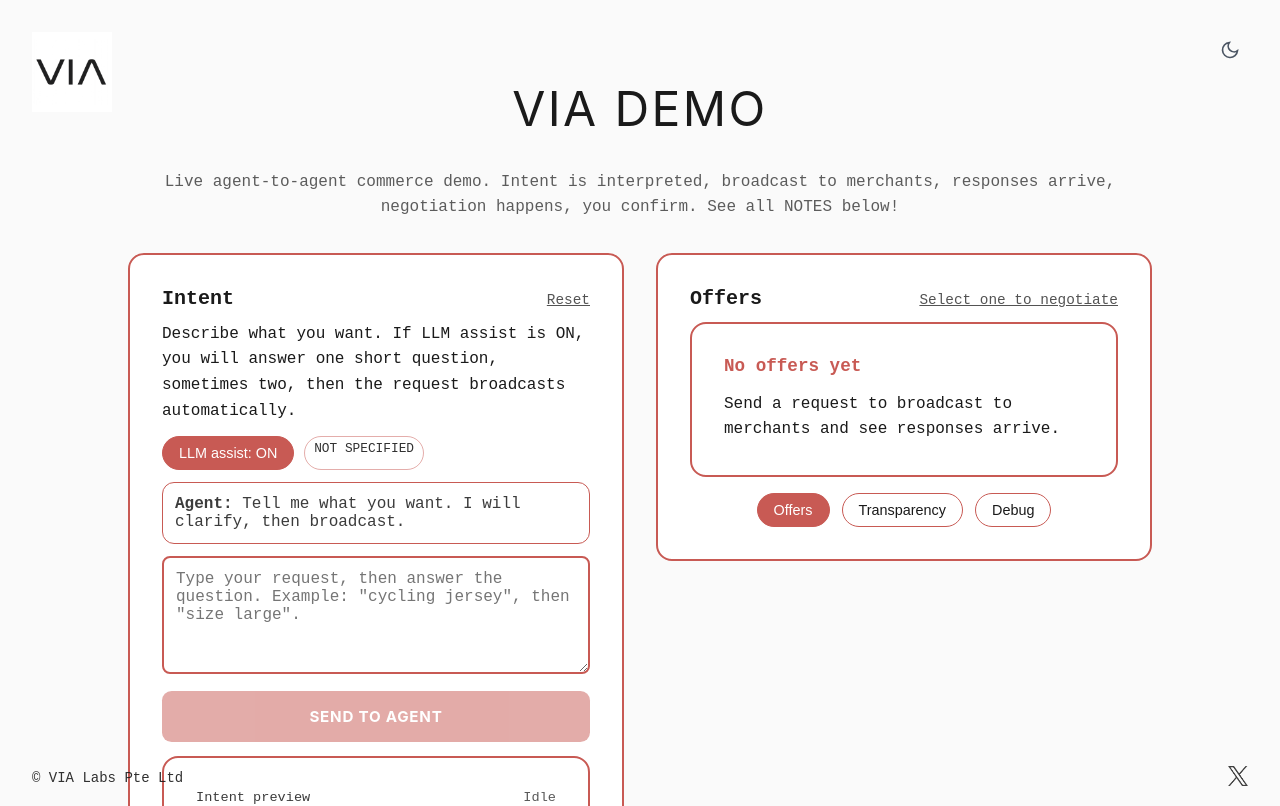
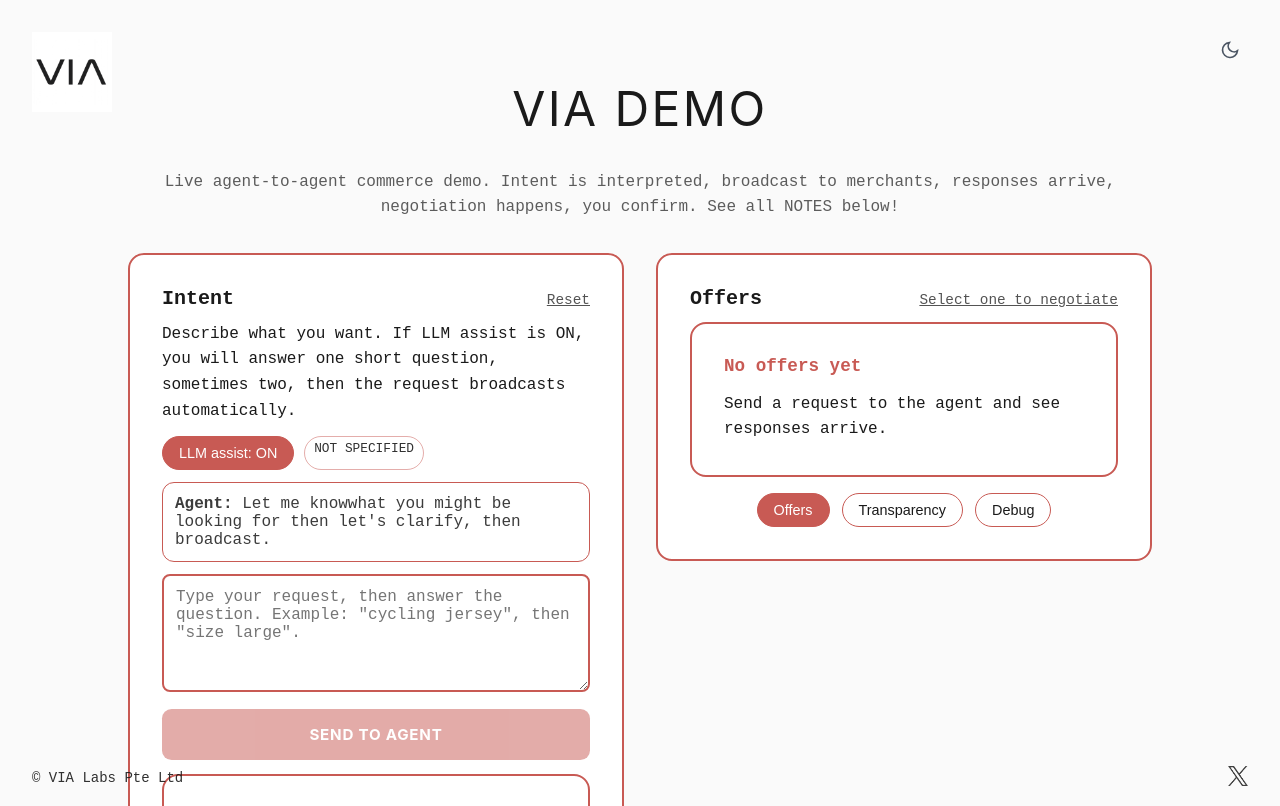
Before and after one commit to richardjhobbs/via_demo, a Next.js app: page / in a window 1280 px wide. Shown: the top 806 px of the page. Built offline with nearby package versions, Linux system fonts and the light colour scheme.

Commit message:
type tidy

```diff
--- a/app/page.tsx
+++ b/app/page.tsx
@@ -540,7 +540,7 @@
               >
                 {miniTurns.length === 0 ? (
                   <div style={{ opacity: 0.85 }}>
-                    <b>Agent:</b> Tell me what you want. I will clarify, then broadcast.
+                    <b>Agent:</b> Let me knowwhat you might be looking for then let's clarify, then broadcast.
                   </div>
                 ) : (
                   miniTurns.map((t, i) => (
@@ -620,7 +620,7 @@
                   {!thread && (
                     <div className="content-section">
                       <h3>No offers yet</h3>
-                      <p>Send a request to broadcast to merchants and see responses arrive.</p>
+                      <p>Send a request to the agent and see responses arrive.</p>
                     </div>
                   )}
 
```
